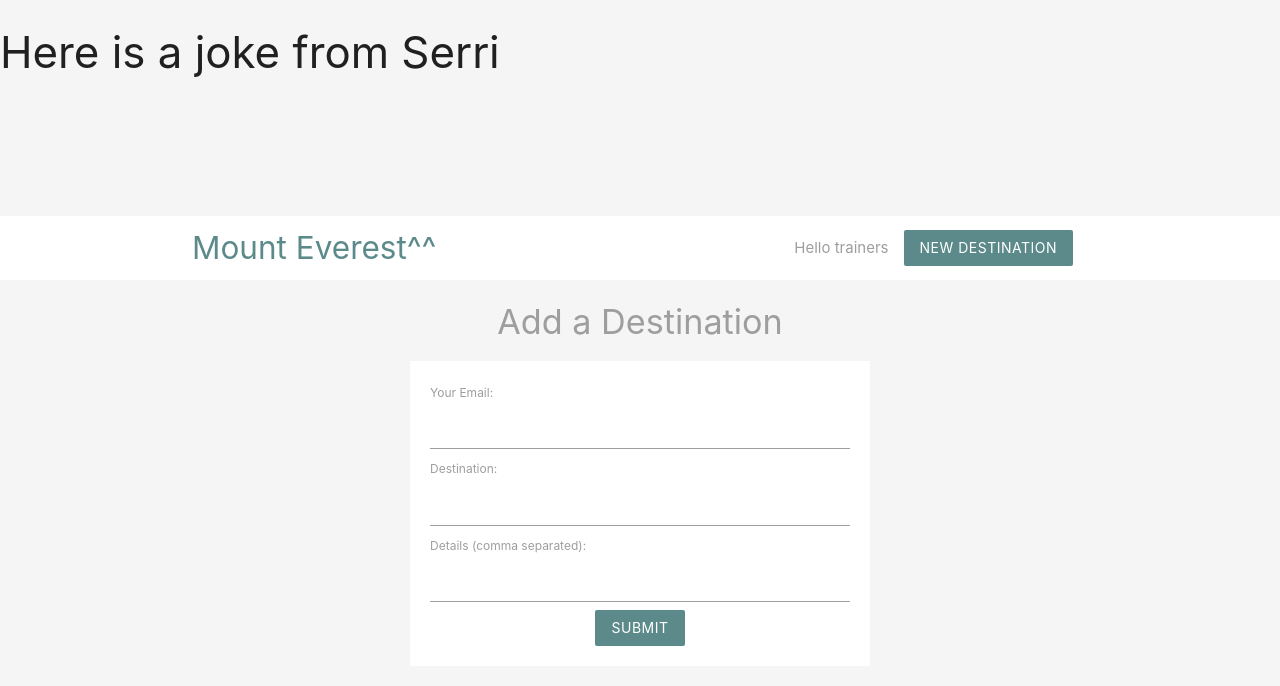
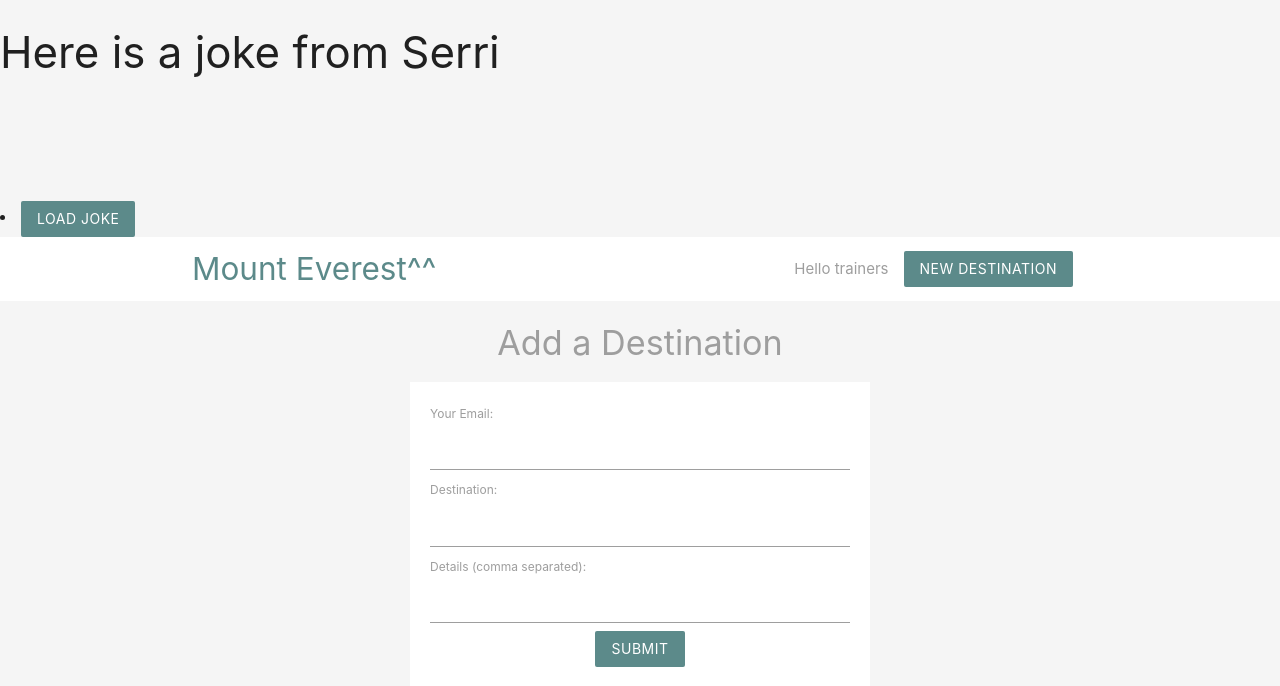
Before and after one commit to iamvalImv/CF-CR12-Valentin-Immler-Valchev, a PHP site: page /add.php in a window 1280 px wide. Shown: the top 686 px of the page. Run offline with PHP 8.4, Linux system fonts and the light colour scheme; data that the repository does not hold is empty.

Commit message:
Load Joke Btn added

```diff
--- a/templates/header.php
+++ b/templates/header.php
@@ -63,7 +63,7 @@ $parsing = json_decode($result);
         <marquee width="100%" direction="left" height="100px">
             <?php echo $parsing->joke; ?>
         </marquee>
-        </p>
+        <li><a  class="btn brand z-depth-0" onclick="window.location.reload();">Load Joke</a></li>
     </div>
     <nav class="white z-depth-0">
         <div class="container">
```
